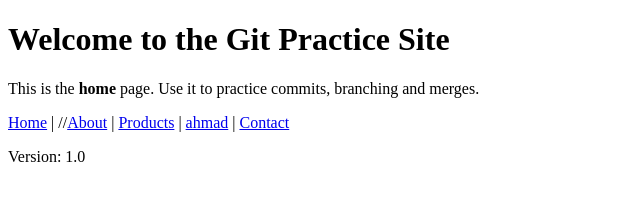
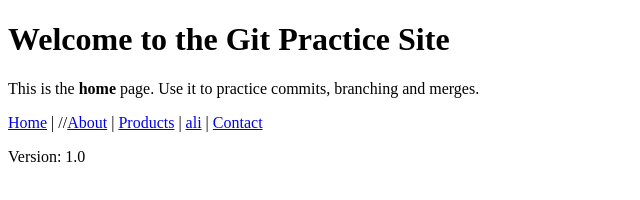
Before and after one commit to Ahmad200334/TCookie, a plain HTML site: page index.html in a window 1280 px wide. Shown: the full height of the page, 0-640 px from the left. Drawn offline with Linux system fonts and the light colour scheme.

Commit message:
update the name to ali

```diff
--- a/index.html
+++ b/index.html
@@ -11,7 +11,7 @@
     <a href="index.html">Home</a> |
     //<a href="about.html">About</a> |
     <a href="products.html">Products</a> |
-<a href="products.html">ahmad</a> |
+<a href="products.html">ali</a> |
     <a href="contact.html">Contact</a>
   </nav>
   <footer>
```
